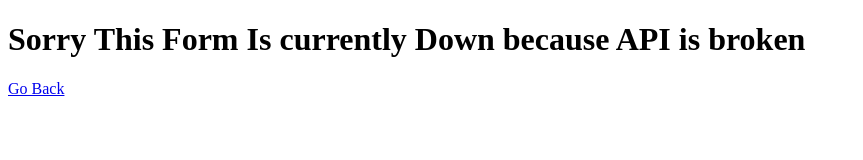
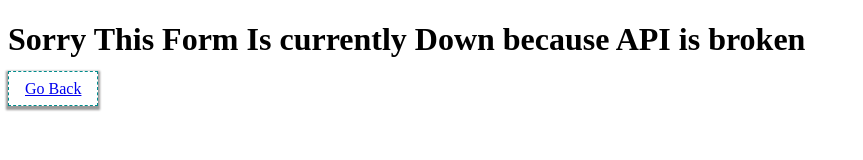
Before and after one commit to Chukeze/Form-U-Later, a plain HTML site: page assests/components/Sign-Up/signup.html in a window 1280 px wide. Shown: the whole page, without its empty margins (0-863 px from the left). Drawn offline with Linux system fonts and the light colour scheme.

Commit message:
Fix visual cues

```diff
--- /dev/null
+++ b/assests/components/Sign-Up/signup.css
@@ -0,0 +1,8 @@
+.goHome{
+    border: 1px darkcyan dashed;
+    height: 50px;
+    width: max-content;
+    padding: .5rem 1rem;
+    background-color: transparent;
+    box-shadow: #9b9a9a 0 2px 2px 2px;
+}
--- a/assests/components/Sign-Up/signup.html
+++ b/assests/components/Sign-Up/signup.html
@@ -4,10 +4,11 @@
     <meta charset="UTF-8">
     <meta http-equiv="X-UA-Compatible" content="IE=edge">
     <meta name="viewport" content="width=device-width, initial-scale=1.0">
+    <link rel="stylesheet" href="signup.css">
     <title>Members</title>
 </head>
 <body>
     <h1>Sorry This Form Is currently Down because API is broken</h1>
-    <a href="../../../index.html" target="_blank" rel="noopener noreferrer">Go Back</a>
+    <a href="../../../index.html" class="goHome" target="_self" rel="noopener noreferrer">Go Back</a>
 </body>
 </html>
```
